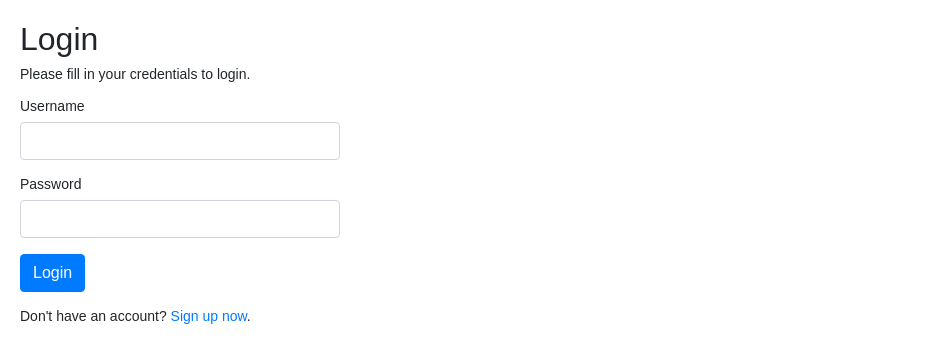
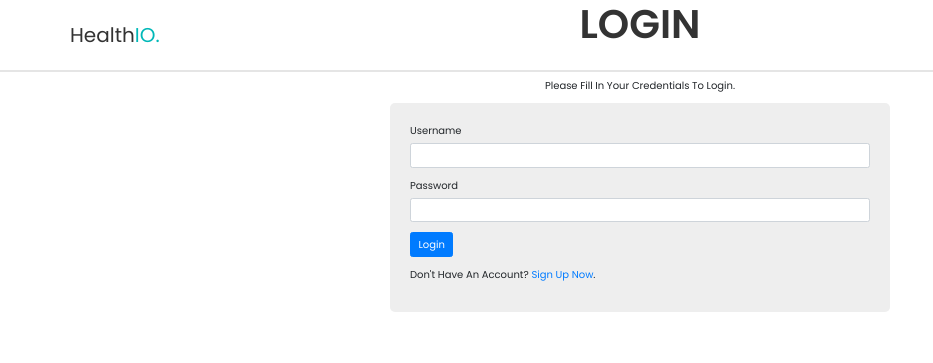
Before and after one commit to istiak9999/A-fully-responsive-dentist-appointment-booking-website-HealthIO, a PHP site: page /login.php in a window 1280 px wide. Shown: the top 363 px of the page, without its empty margins (0-933 px from the left). Run offline with PHP 8.4, Linux system fonts and the light colour scheme.

Commit message:
login deisgn

```diff
--- a/login.php
+++ b/login.php
@@ -94,15 +94,35 @@ if($_SERVER["REQUEST_METHOD"] == "POST"){
     <meta charset="UTF-8">
     <title>Login</title>
     <link rel="stylesheet" href="https://stackpath.bootstrapcdn.com/bootstrap/4.5.2/css/bootstrap.min.css">
-    <style>
+   <!-- font awesome cdn link  -->
+   <link rel="stylesheet" href="https://cdnjs.cloudflare.com/ajax/libs/font-awesome/6.0.0/css/all.min.css">
+
+   <!-- bootstrap cdn link  -->
+   <link rel="stylesheet" href="https://cdnjs.cloudflare.com/ajax/libs/bootstrap/4.6.1/css/bootstrap.min.css">
+
+   <!-- custom css file link  -->
+   <link rel="stylesheet" href="css/style.css">
+
+    <!-- <style>
         body{ font: 14px sans-serif; }
         .wrapper{ width: 360px; padding: 20px; }
-    </style>
+    </style> -->
 </head>
 <body>
-    <div class="wrapper">
-        <h2>Login</h2>
-        <p>Please fill in your credentials to login.</p>
+    <header class="header fixed-top">
+
+    <div class="container">
+
+    <div class="row align-items-center justify-content-between">
+
+        <a href="#home" class="logo">Health<span>IO.</span></a>
+
+    </div>
+
+    </header>
+    <div class="contact" id="contact">
+        <h2 class="heading">Login</h2>
+        <p style="text-align: center;">Please fill in your credentials to login.</p>
 
         <?php
         if(!empty($login_err)){
```
